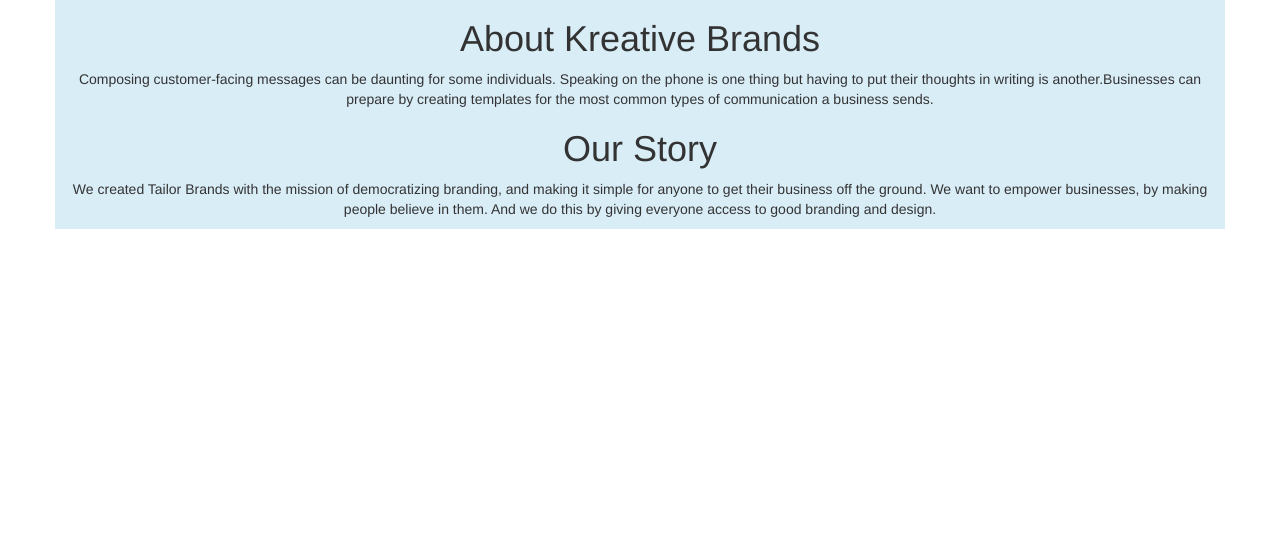
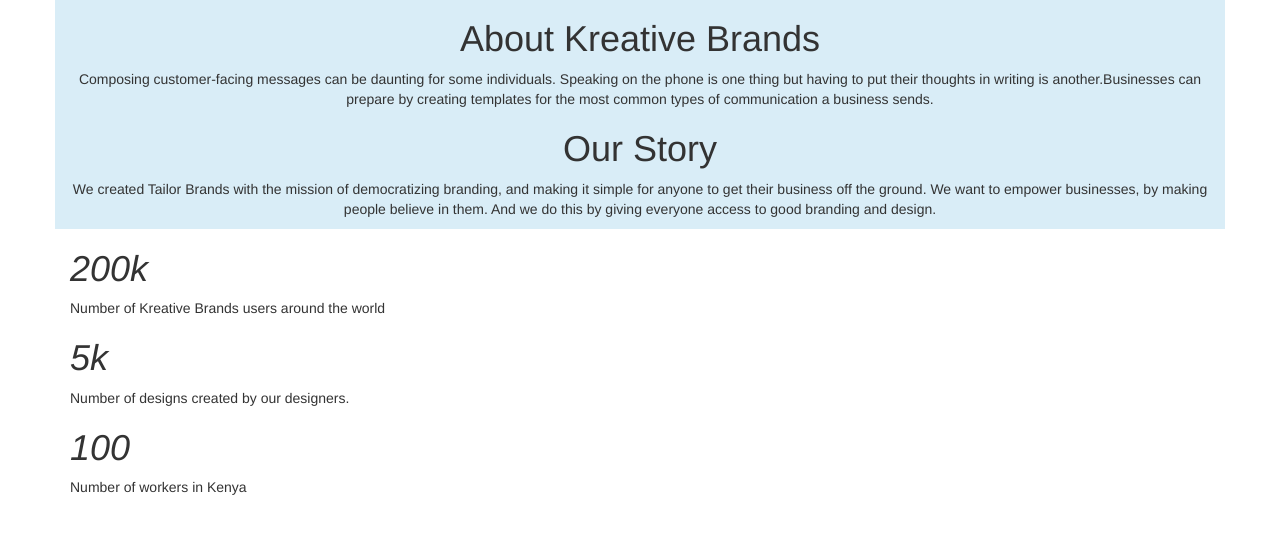
Before and after one commit to easthermutheumwengei/Kreative-Brand, a Flask app: page /about in a window 1280 px wide. Shown: the part 83-617 px from the top of the page. Run offline with Flask 2, Linux system fonts and the light colour scheme; some libraries are stand-ins or nearby versions.

Commit message:
added the overview section

```diff
--- a/app/templates/about.html
+++ b/app/templates/about.html
@@ -20,4 +20,25 @@
     </div>
 
 </div>
+<div class="container">
+    <div class="brands">
+        <h1> <em>200k</em> </h1>
+        <p>Number of Kreative Brands users around the world</p>
+    </div>
+    <div class="designs">
+        <h1> <em>5k</em> </h1>
+        <p>Number of designs created by our designers.
+
+        </p>
+    </div>
+    <div class="workers">
+        <h1> <em>100</em> </h1>
+        <p>Number of workers in Kenya
+
+        </p>
+    </div>
+</div>
+
+</div>
+</div>
 {%endblock%}
```
